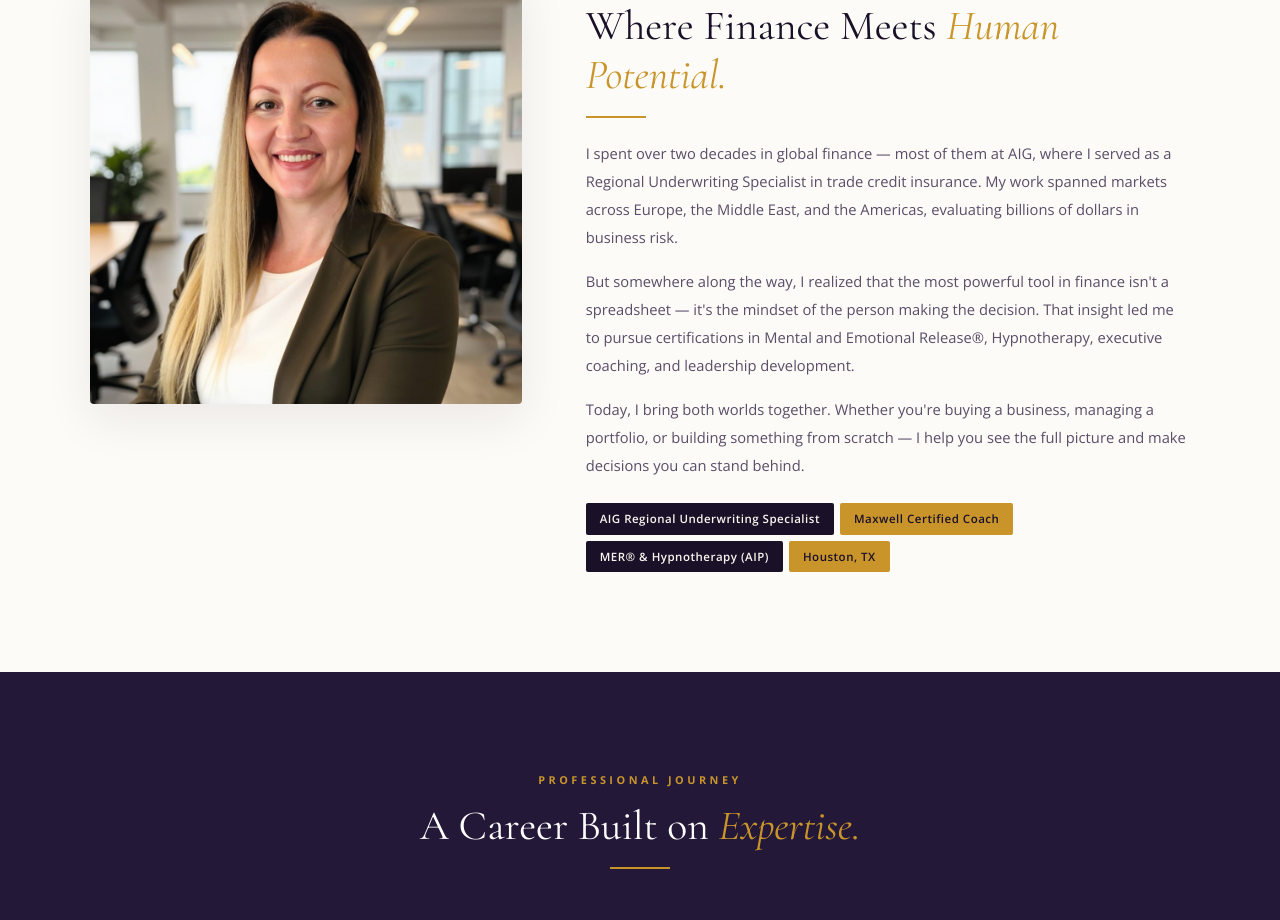
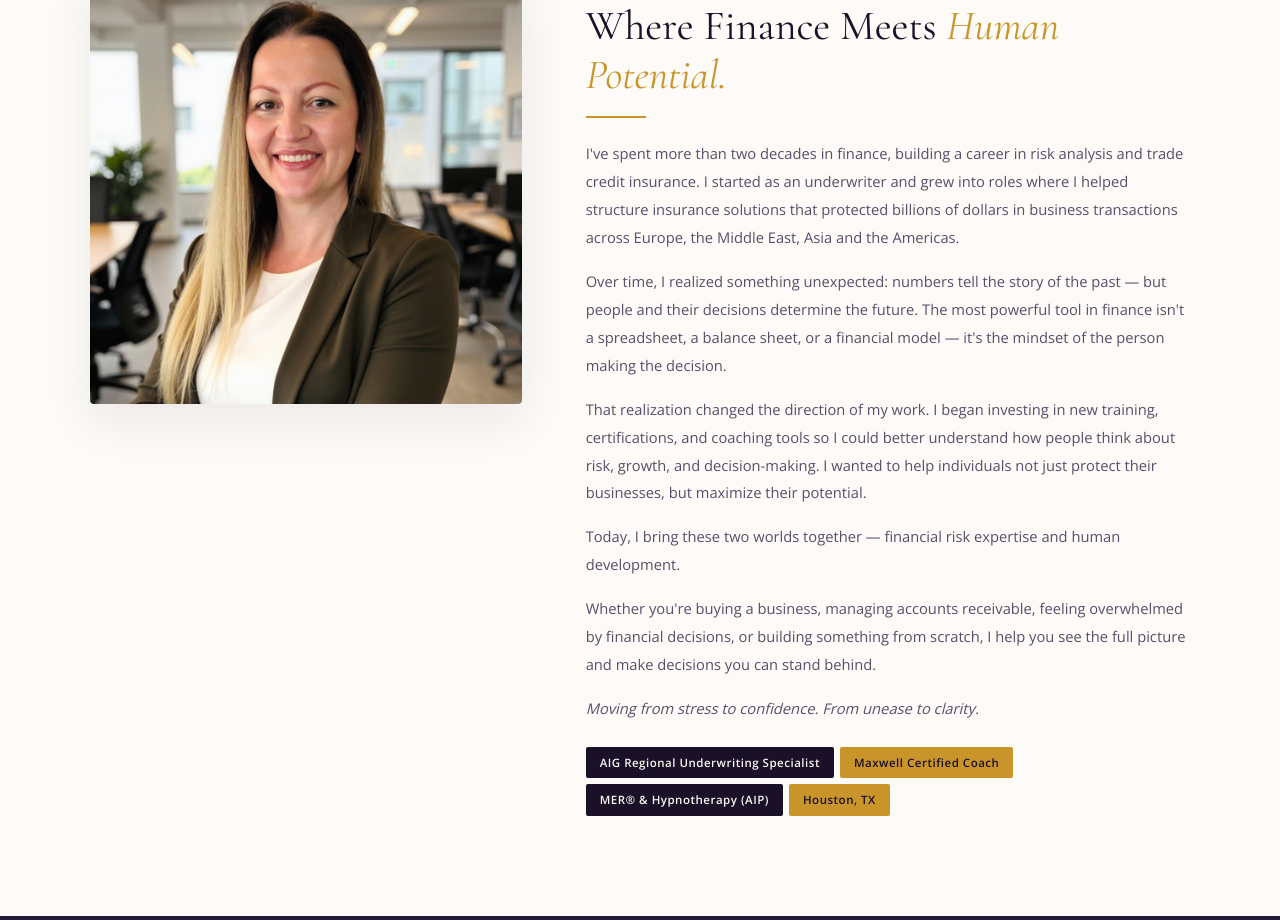
Before and after one commit to Josz009/jasmina-website, a Next.js app: page /about in a window 1280 px wide. Shown: the part 608-1528 px from the top of the page. Built offline with nearby package versions, Linux system fonts and the light colour scheme.

Commit message:
Update About page My Story section with new bio text

```diff
--- a/src/app/about/page.tsx
+++ b/src/app/about/page.tsx
@@ -70,13 +70,22 @@ export default function AboutPage() {
             <h2 className="sec-title sec-title-dark">Where Finance Meets <em>Human Potential.</em></h2>
             <div className="sec-rule sec-rule-gold" />
             <p style={{ fontSize: "0.92rem", lineHeight: 1.9, color: "var(--color-body)", marginBottom: 16 }}>
-              I spent over two decades in global finance — most of them at AIG, where I served as a Regional Underwriting Specialist in trade credit insurance. My work spanned markets across Europe, the Middle East, and the Americas, evaluating billions of dollars in business risk.
+              I&apos;ve spent more than two decades in finance, building a career in risk analysis and trade credit insurance. I started as an underwriter and grew into roles where I helped structure insurance solutions that protected billions of dollars in business transactions across Europe, the Middle East, Asia and the Americas.
             </p>
             <p style={{ fontSize: "0.92rem", lineHeight: 1.9, color: "var(--color-body)", marginBottom: 16 }}>
-              But somewhere along the way, I realized that the most powerful tool in finance isn&apos;t a spreadsheet — it&apos;s the mindset of the person making the decision. That insight led me to pursue certifications in Mental and Emotional Release®, Hypnotherapy, executive coaching, and leadership development.
+              Over time, I realized something unexpected: numbers tell the story of the past — but people and their decisions determine the future. The most powerful tool in finance isn&apos;t a spreadsheet, a balance sheet, or a financial model — it&apos;s the mindset of the person making the decision.
             </p>
-            <p style={{ fontSize: "0.92rem", lineHeight: 1.9, color: "var(--color-body)", marginBottom: 24 }}>
-              Today, I bring both worlds together. Whether you&apos;re buying a business, managing a portfolio, or building something from scratch — I help you see the full picture and make decisions you can stand behind.
+            <p style={{ fontSize: "0.92rem", lineHeight: 1.9, color: "var(--color-body)", marginBottom: 16 }}>
+              That realization changed the direction of my work. I began investing in new training, certifications, and coaching tools so I could better understand how people think about risk, growth, and decision-making. I wanted to help individuals not just protect their businesses, but maximize their potential.
+            </p>
+            <p style={{ fontSize: "0.92rem", lineHeight: 1.9, color: "var(--color-body)", marginBottom: 16 }}>
+              Today, I bring these two worlds together — financial risk expertise and human development.
+            </p>
+            <p style={{ fontSize: "0.92rem", lineHeight: 1.9, color: "var(--color-body)", marginBottom: 16 }}>
+              Whether you&apos;re buying a business, managing accounts receivable, feeling overwhelmed by financial decisions, or building something from scratch, I help you see the full picture and make decisions you can stand behind.
+            </p>
+            <p style={{ fontSize: "0.92rem", lineHeight: 1.9, color: "var(--color-body)", fontStyle: "italic", marginBottom: 24 }}>
+              Moving from stress to confidence. From unease to clarity.
             </p>
             <div style={{ display: "flex", flexWrap: "wrap", gap: 6 }}>
               <span className="cred cred-dark">AIG Regional Underwriting Specialist</span>
```
